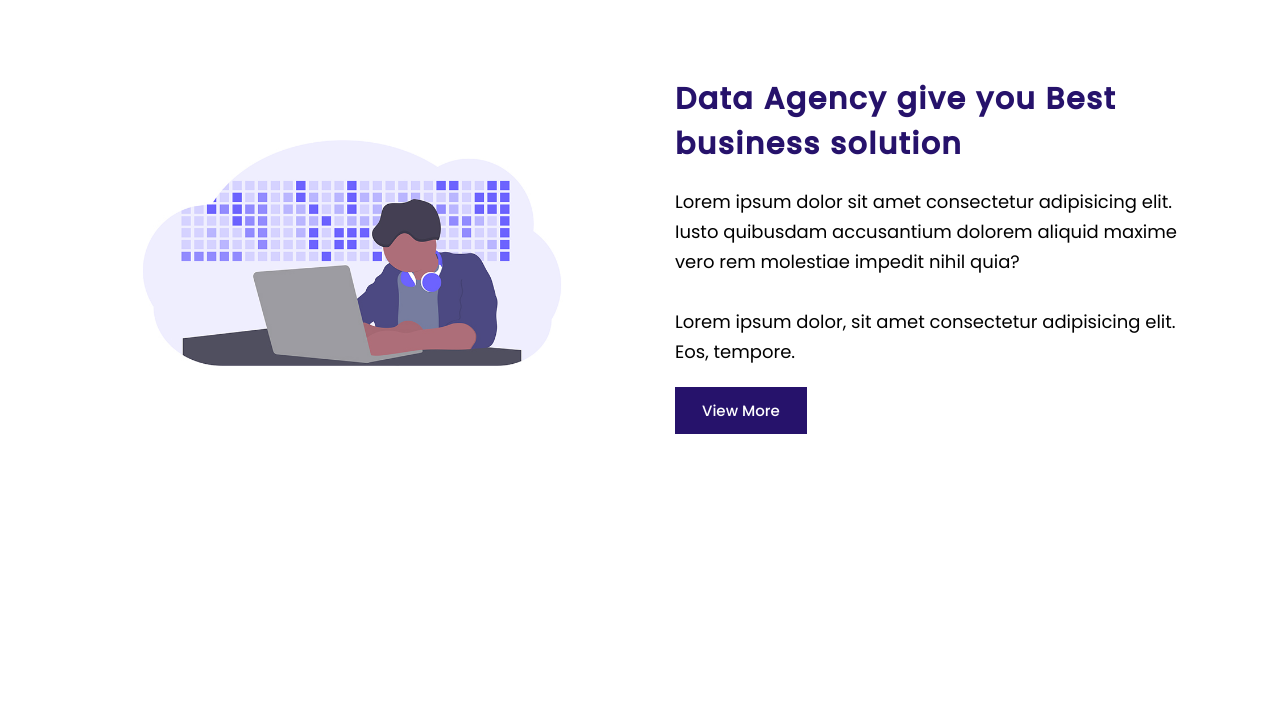
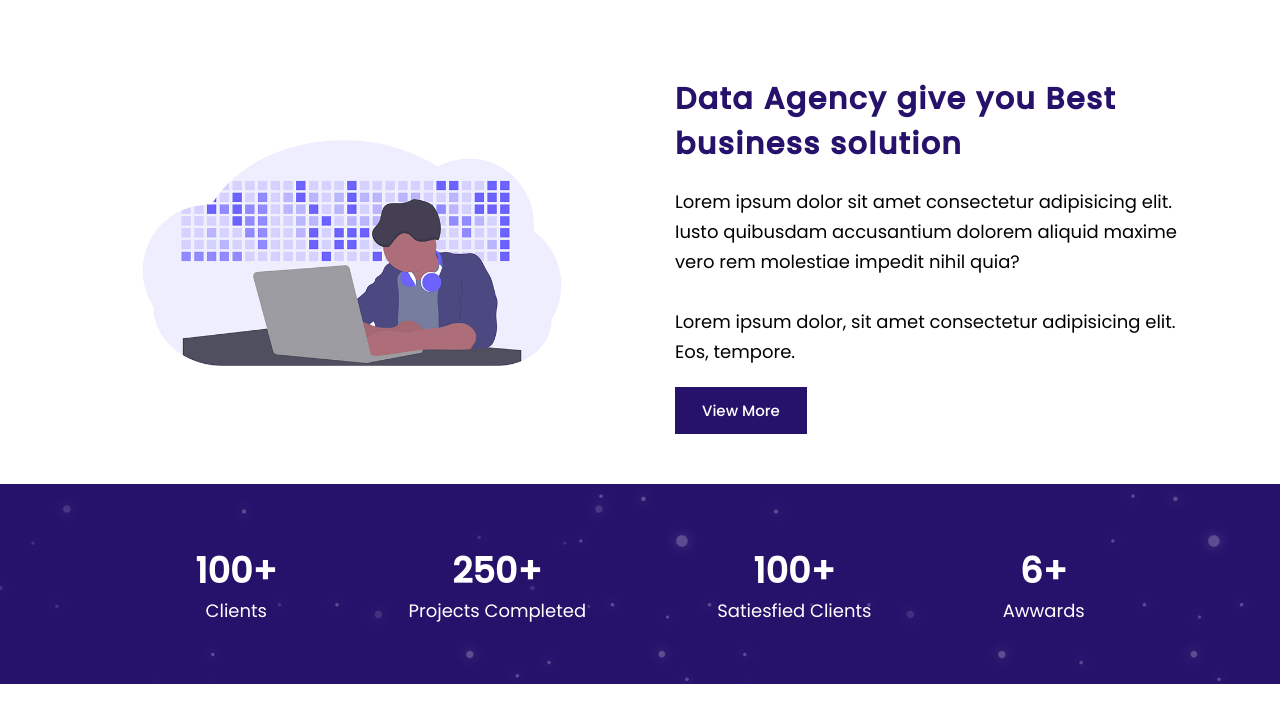
Before and after one commit to iamsaikatrahman/agency-profile, a plain HTML site: page index.html in a window 1280 px wide. Shown: the part 1101-1824 px from the top of the page. Drawn offline with Linux system fonts and the light colour scheme.

Commit message:
counter section addedd

```diff
--- a/css/style.css
+++ b/css/style.css
@@ -39,6 +39,9 @@ ul li {
 }
 .justify-content-between {
   justify-content: space-between;
+}
+.justify-content-evenly {
+  justify-content: space-evenly;
 }
 .align-items {
   align-items: center;
@@ -202,3 +205,26 @@ ul li {
   margin: 2rem 0;
 }
 /* ############### Solution End ################ */
+/* ############# Counter #################### */
+.counter {
+  background-image: url("../images/background_1.jpg");
+  background-repeat: no-repeat;
+  background-position: center;
+  background-size: cover;
+}
+.counter-content {
+  height: 200px;
+  color: #fff;
+}
+.counter-box {
+  text-align: center;
+}
+.counter-box h1 {
+  font-size: 3.5rem;
+  font-weight: 700;
+}
+.counter-box p {
+  font-size: 1.8rem;
+  font-weight: 400;
+}
+/* ############# Counter End #################### */
--- a/index.html
+++ b/index.html
@@ -103,6 +103,30 @@
         </div>
     </section>
     <!-- -----------Solution section End ------------- -->
+    <!-- ----------- Counter section ------------ -->
+    <section class="counter">
+        <div class="container">
+            <div class="counter-content flex justify-content-evenly align-items">
+                <div class="counter-box">
+                    <h1>100+</h1>
+                    <p>Clients</p>
+                </div>
+                <div class="counter-box">
+                    <h1>250+</h1>
+                    <p>Projects Completed</p>
+                </div>
+                <div class="counter-box">
+                    <h1>100+</h1>
+                    <p>Satiesfied Clients</p>
+                </div>
+                <div class="counter-box">
+                    <h1>6+</h1>
+                    <p>Awwards</p>
+                </div>
+            </div>
+        </div>
+    </section>
+    <!-- ----------- Counter section End ------------ -->
 
 
 
```
